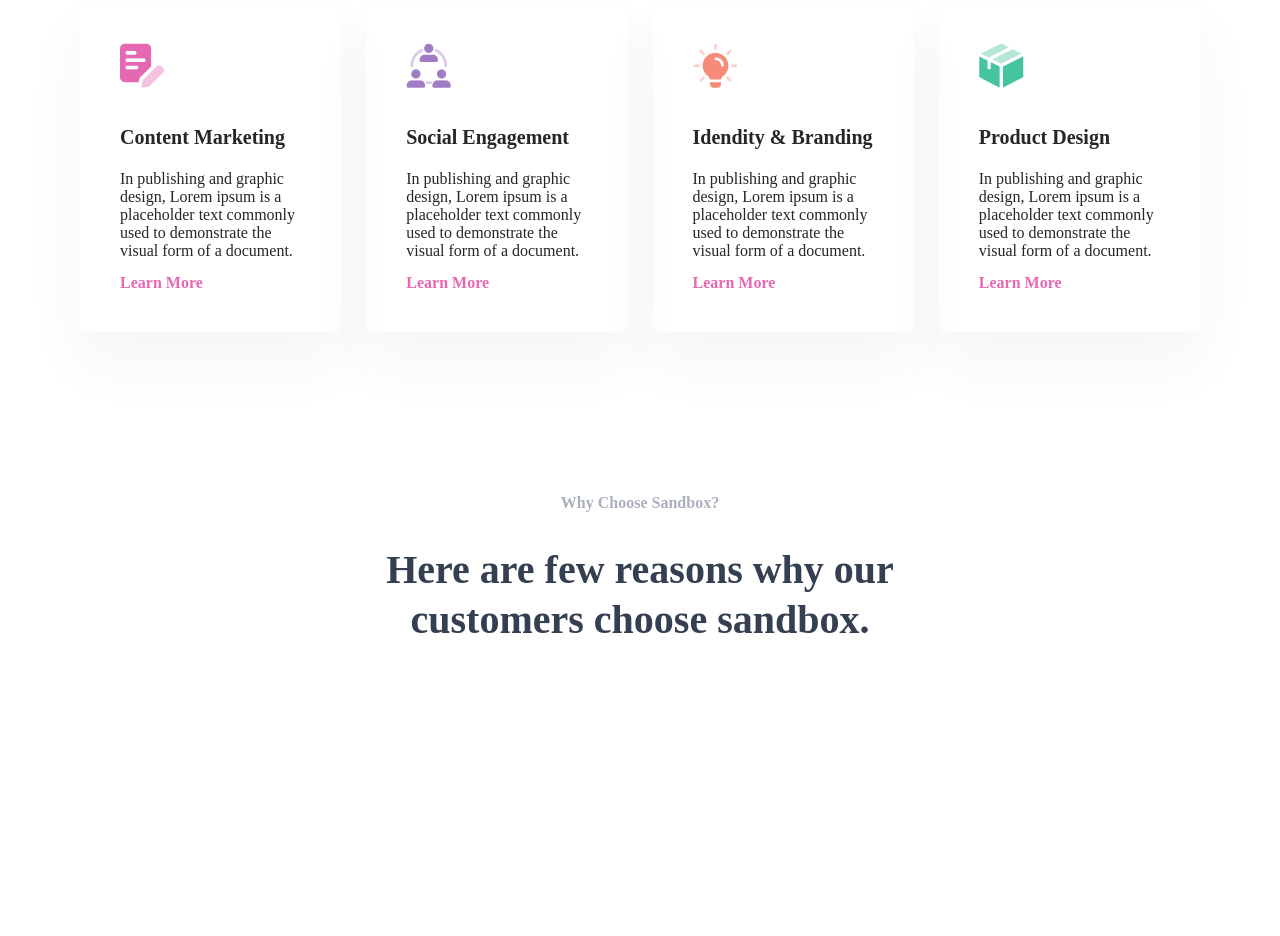
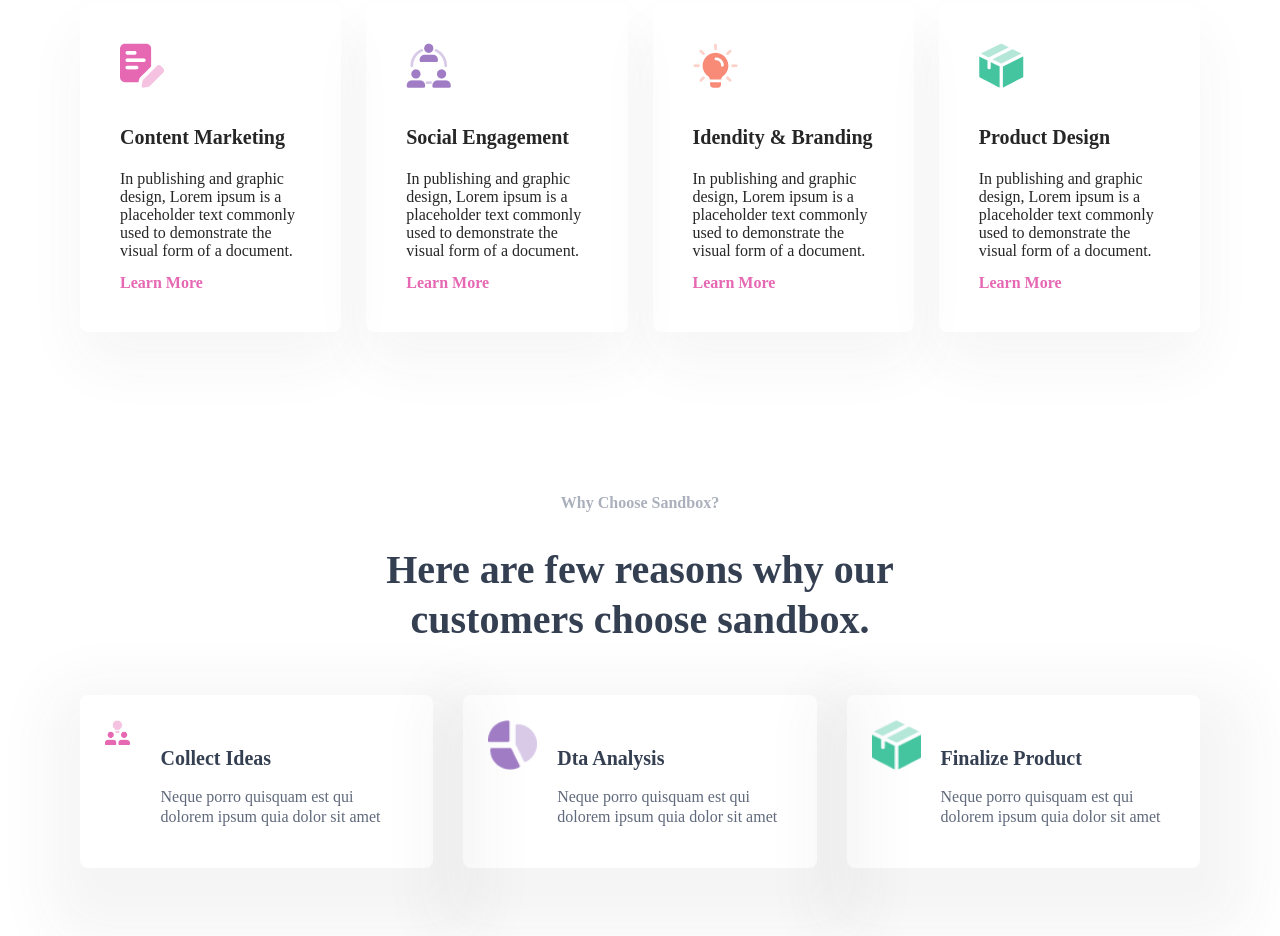
Before and after one commit to Maven-Rabiul/Responsive-landing-page-design, a plain HTML site: page index.html in a window 1280 px wide. Shown: the part 652-1588 px from the top of the page. Before the commit the page ends 1347 px from the top, so only its background shows below. Drawn offline with Linux system fonts and the light colour scheme.

Commit message:
choose section almost done,,
html and css done for choose section.

```diff
--- a/css/style.css
+++ b/css/style.css
@@ -121,3 +121,33 @@ a{
     font-weight: 600;
     color: #343F52;
 }
+
+.choose-container{
+    display: grid;
+    grid-template-columns:repeat(3, 1fr);
+    grid-gap: 30px;
+}
+
+.single-choose-box{
+    padding: 25px 25px;
+    border-radius: 8px;
+    box-shadow: 10px 30px 60px 40px #3939390d;
+    display: flex;
+}
+
+.single-choose-box img {
+    margin-right: 20px;
+    width: 50px;
+    height: 50px;
+}
+.single-choose-box h4{
+    font-size: 20px;
+    line-height: 25px;
+    margin-bottom: 12px;
+    color: #343F52;
+}
+.single-choose-box p{
+    font-size: 16px;
+    line-height: 20px;
+    color: #60697B;
+}
--- a/index.html
+++ b/index.html
@@ -78,13 +78,42 @@
 
 <!--choose us section-->
 
-<section class="container">
+<section class="container" style="padding-bottom: 60px">
     <div class="section-title">
         <h4> Why Choose Sandbox?</h4>
         <h2>Here are few reasons why our <br/> customers choose sandbox.</h2>
 
+    </div>
+    <div class="choose-container">
+        <div class="single-choose-box">
+            <img src="/media/svg-images/choose3.png" alt="svgImage">
+
+        <div>
+            <h4>Collect Ideas</h4>
+            <p>Neque porro quisquam est qui dolorem ipsum quia dolor sit amet</p>
+        </div>
+        </div>
+
+        <div class="single-choose-box">
+            <img src="/media/svg-images/choose2.png" alt="svgImage">
+
+            <div>
+                <h4>Dta Analysis</h4>
+                <p>Neque porro quisquam est qui dolorem ipsum quia dolor sit amet</p>
+            </div>
+        </div>
+
+        <div class="single-choose-box">
+            <img src="/media/svg-images/choose1.png" alt="svgImage">
+
+            <div>
+                <h4>Finalize Product</h4>
+                <p>Neque porro quisquam est qui dolorem ipsum quia dolor sit amet</p>
+            </div>
+        </div>
 
     </div>
+
 
 </section>
 
```
Also changed, not shown: media/svg-images/choose1.png (added), media/svg-images/choose2.png (added), media/svg-images/choose3.png (added).
